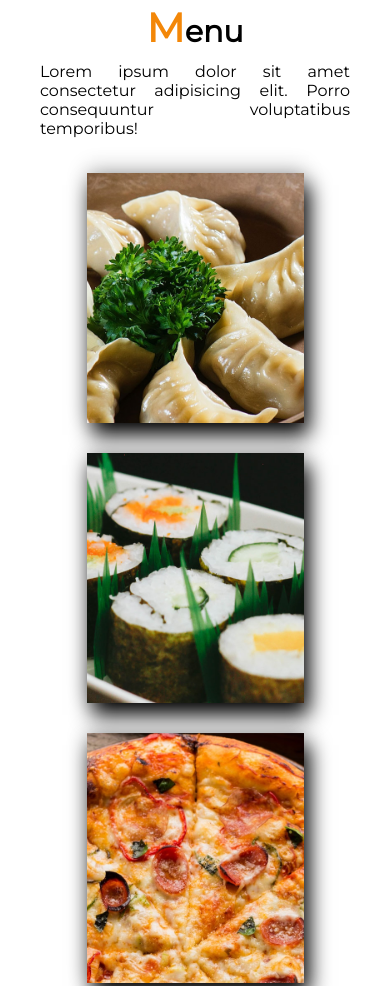
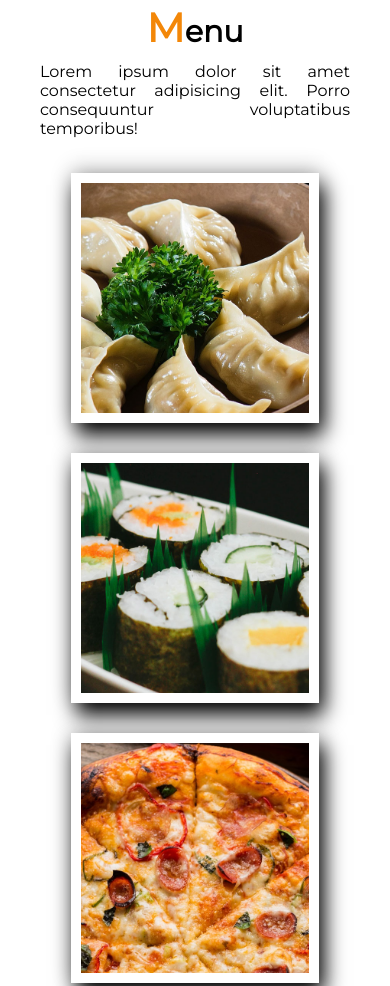
Before and after one commit to Dak2dak/gomycode-projet-mes-premiers-apprenants, a plain HTML site: page index.html in a window 390 px wide. Shown: the part 2327-3313 px from the top of the page. Drawn offline with Linux system fonts and the light colour scheme.

Commit message:
still working on responsive

```diff
--- a/style.css
+++ b/style.css
@@ -105,7 +105,7 @@ section {
     }
 
     .section-2-container .card {
-        width: 70%;
+        width: 80%;
         height: 250px;
         text-align: center;
         margin-bottom: 30px;
@@ -116,6 +116,7 @@ section {
         width: 100%;
         height: 100%;
         object-fit: cover;
+        border: 10px solid #fff;
     }
 
     .section-2 .btn_box {
```
